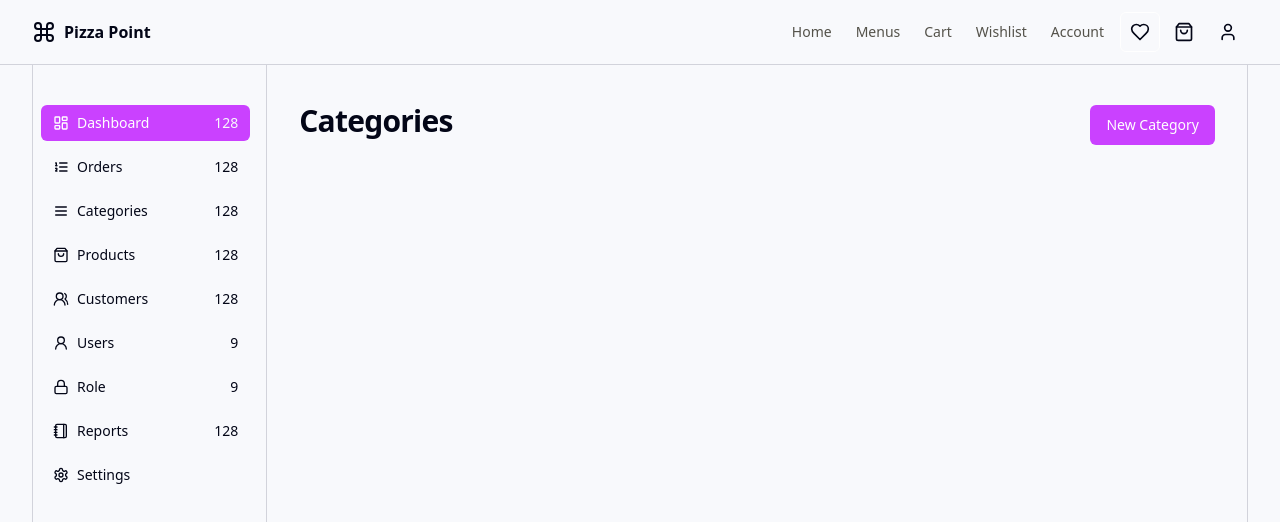
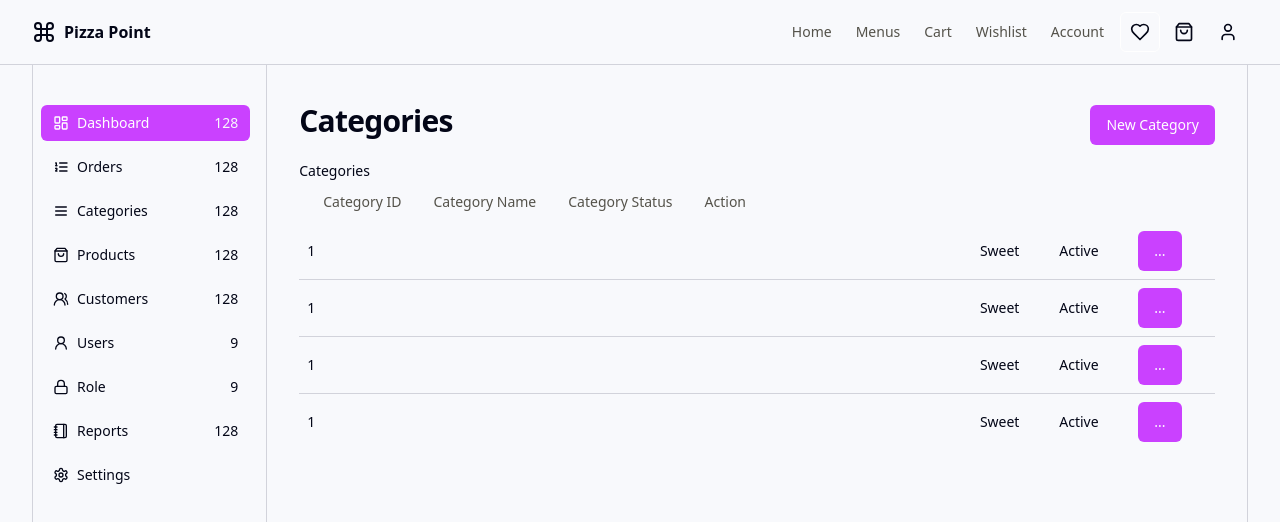
Before and after one commit to sunilgawai/www.pizzapoint.com, a Next.js app: page /categories in a window 1280 px wide. Shown: the top 522 px of the page. Built offline with nearby package versions, Linux system fonts and the light colour scheme.

Commit message:
category tabel initialized

```diff
--- a/src/app/(admin)/categories/page.tsx
+++ b/src/app/(admin)/categories/page.tsx
@@ -1,5 +1,6 @@
 import { Button } from '@/components/ui/button';
 import { ScrollArea } from '@/components/ui/scroll-area';
+import { Table, TableBody, TableCell, TableFooter, TableHead, TableHeader, TableRow } from '@/components/ui/table';
 import React from 'react'
 
 const Categories = () => {
@@ -16,9 +17,60 @@ const Categories = () => {
         </div>
 
         {/* Main Area  */}
-        <div className="grid gap-4 md:grid-cols-2 lg:grid-cols-4">
-
-        </div>
+        {/* <div className="w-full grid gap-4 md:grid-cols-2 lg:grid-cols-4"> */}
+        <Table>
+          <TableHeader>Categories</TableHeader>
+          <TableBody>
+            <TableHead>
+              <TableHead>
+                <TableCell>Category ID</TableCell>
+              </TableHead>
+              <TableHead>
+                <TableCell>Category Name</TableCell>
+              </TableHead>
+              <TableHead>
+                <TableCell>Category Status</TableCell>
+              </TableHead>
+              <TableHead>
+                <TableCell>Action</TableCell>
+              </TableHead>
+            </TableHead>
+            <TableRow>
+              <TableCell>1</TableCell>
+              <TableCell>Sweet</TableCell>
+              <TableCell>Active</TableCell>
+              <TableCell>
+                <Button>...</Button>
+              </TableCell>
+            </TableRow>
+            <TableRow>
+              <TableCell>1</TableCell>
+              <TableCell>Sweet</TableCell>
+              <TableCell>Active</TableCell>
+              <TableCell>
+                <Button>...</Button>
+              </TableCell>
+            </TableRow>
+            <TableRow>
+              <TableCell>1</TableCell>
+              <TableCell>Sweet</TableCell>
+              <TableCell>Active</TableCell>
+              <TableCell>
+                <Button>...</Button>
+              </TableCell>
+            </TableRow>
+            <TableRow>
+              <TableCell>1</TableCell>
+              <TableCell>Sweet</TableCell>
+              <TableCell>Active</TableCell>
+              <TableCell>
+                <Button>...</Button>
+              </TableCell>
+            </TableRow>
+          </TableBody>
+          {/* <TableFooter>Categories footer</TableFooter> */}
+        </Table>
+        {/* </div> */}
       </div>
     </ScrollArea>
   )
```
